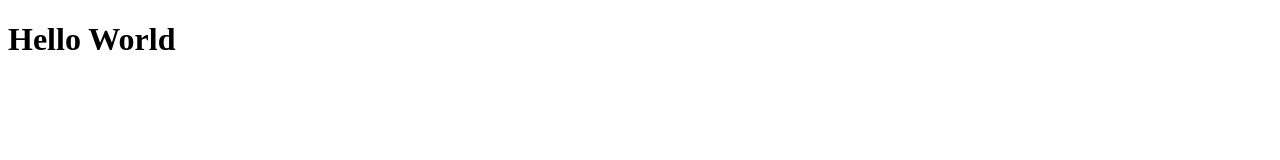
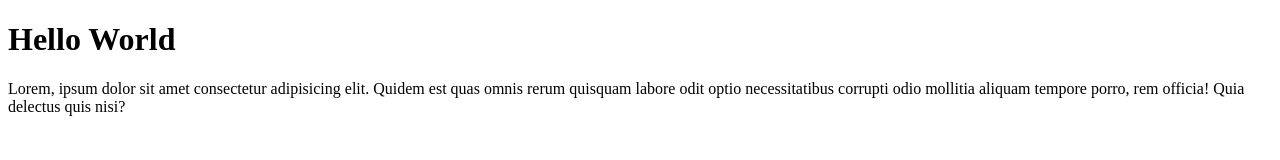
Before and after one commit to alvinryu/wpu-git-test, a plain HTML site: page index.html in a window 1280 px wide. Drawn offline with Linux system fonts and the light colour scheme.

Commit message:
menambahkan paragraph

```diff
--- a/index.html
+++ b/index.html
@@ -10,6 +10,8 @@
 
 <body>
     <h1>Hello World</h1>
+    <p>Lorem, ipsum dolor sit amet consectetur adipisicing elit. Quidem est quas omnis rerum quisquam labore odit optio
+        necessitatibus corrupti odio mollitia aliquam tempore porro, rem officia! Quia delectus quis nisi?</p>
 </body>
 
 </html>
```
